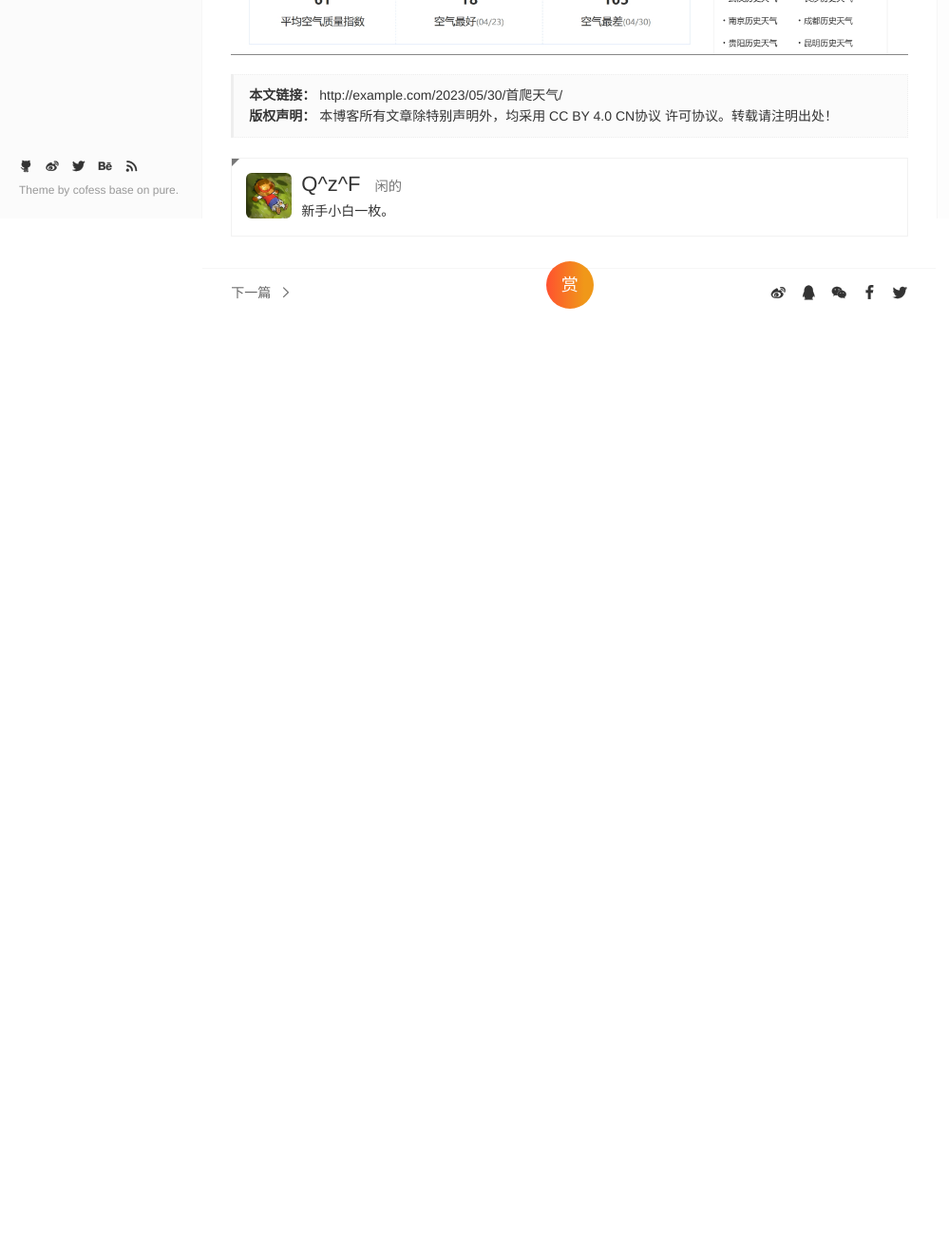
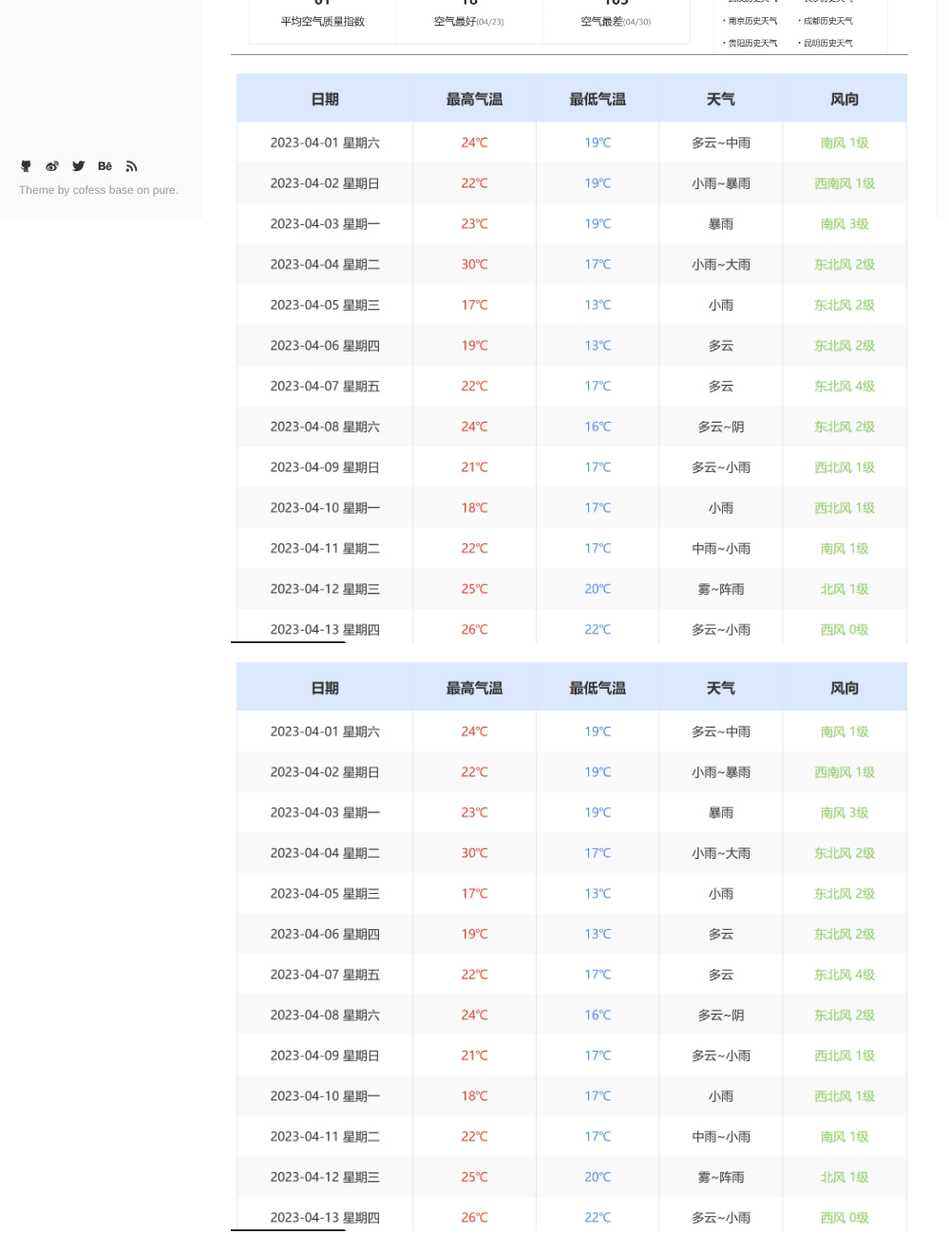
Before and after one commit to 2664214594/2664214594.github.io, a plain HTML site: page 2023/05/30/首爬天气/index.html in a window 1280 px wide. Shown: the part 570-1869 px from the top of the page at 95% size, without its empty margins (0-999 px from the left). Before the commit the page ends 904 px from the top, so only its background shows below. Drawn offline with nearby package versions, Linux system fonts and the light colour scheme; no server answers; a script that the page names is missing.

Commit message:
Site updated: 2023-06-18 14:48:01

```diff
--- a/2023/05/30/首爬天气/index.html
+++ b/2023/05/30/首爬天气/index.html
@@ -26,8 +26,10 @@
 <meta property="og:description" content="首次爬虫仅爬取了桂林4月份天气。">
 <meta property="og:locale" content="zh_CN">
 <meta property="og:image" content="http://example.com/images/1.jpg">
+<meta property="og:image" content="http://example.com/images/2.jpg">
+<meta property="og:image" content="http://example.com/images/2.jpg">
 <meta property="article:published_time" content="2023-05-30T12:15:57.563Z">
-<meta property="article:modified_time" content="2023-06-18T06:09:48.105Z">
+<meta property="article:modified_time" content="2023-06-18T06:44:13.468Z">
 <meta property="article:author" content="Q^z^F">
 <meta name="twitter:card" content="summary">
 <meta name="twitter:image" content="http://example.com/images/1.jpg">
@@ -347,6 +349,8 @@
 <p>首次爬虫仅爬取了桂林4月份天气。</p>
 </blockquote>
 <p><img src="/images/1.jpg"></p>
+<p><img src="/images/2.jpg" alt="2"></p>
+<p><img src="/../images/2.jpg" alt="2"></p>
 
 
     </div>
```
Also changed, not shown: images/2.jpg (renamed from images/网站2.jpg).
